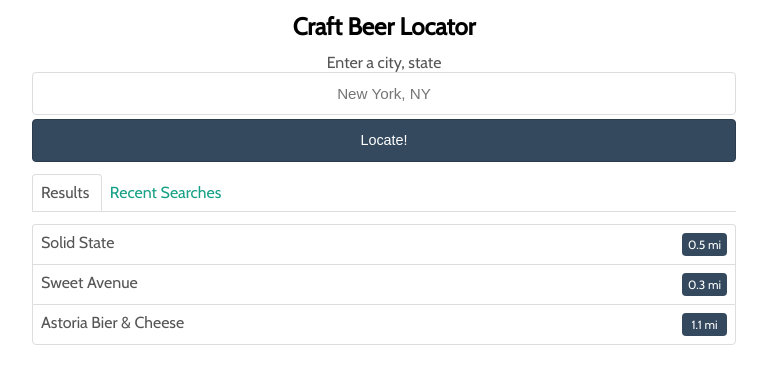
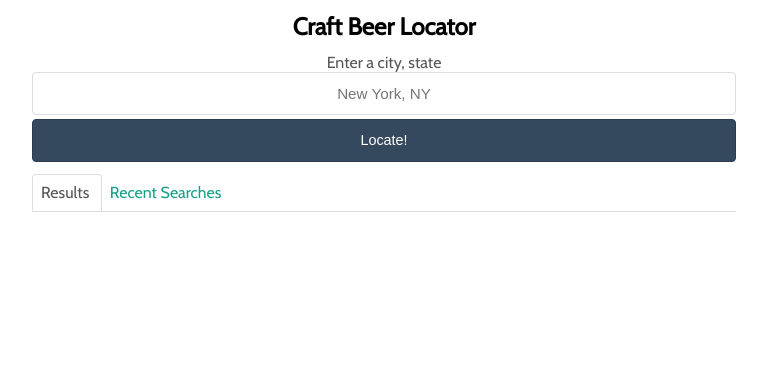
Before and after one commit to MikeAllison/craft-beer-ninja-vuejs, a Vue app: page / in a window 1280 px wide. Shown: the top 384 px of the page, without its empty margins (256-1023 px from the left). Built offline with nearby package versions, Linux system fonts and the light colour scheme; the HTML template or start-up script is replaced by a standard one.

Commit message:
Added code to  retrieved data from SearchForm

```diff
--- a/src/App.vue
+++ b/src/App.vue
@@ -6,7 +6,7 @@
     ></search-modal>
   </teleport>
   <h2>Craft Beer Locator</h2>
-  <search-form></search-form>
+  <search-form @update-places="updatePlaces"></search-form>
   <alert-box v-if="alert.isVisible" v-bind="alert"></alert-box>
   <search-results-section></search-results-section>
 </template>
@@ -26,6 +26,8 @@ export default {
   },
   data() {
     return {
+      places: [],
+      nextPageToken: null,
       searchModal: {
         isVisible: false,
         currentStep: null,
@@ -40,6 +42,7 @@ export default {
   },
   provide() {
     return {
+      places: this.places,
       showSearchModal: this.showSearchModal,
       updateSearchModal: this.updateSearchModal,
       showAlert: this.showAlert
@@ -57,6 +60,12 @@ export default {
       this.alert.alertType = alertType;
       this.alert.alertMsg = alertMsg;
       this.alert.isVisible = true;
+    },
+    updatePlaces(results) {
+      this.places = results.places;
+      this.nextPageToken = results.nextPageToken;
+      console.log(this.places);
+      console.log(this.nextPageToken);
     }
   }
 };
--- a/src/components/ResultsList.vue
+++ b/src/components/ResultsList.vue
@@ -1,20 +1,20 @@
 <template>
   <ul>
     <li
-      v-for="location in locations"
-      :key="location.id"
-      :name="location.name"
-      :distance="location.distance"
+      v-for="place in places"
+      :key="place.place_id"
+      :name="place.name"
+      :distance="place.distance"
     >
-      <span>{{ location.name }}</span>
-      <span class="distance">{{ location.distance }} mi</span>
+      <span>{{ place.name }}</span>
+      <span class="distance">{{ place.distance }} mi</span>
     </li>
   </ul>
 </template>
 
 <script>
 export default {
-  inject: ['locations']
+  inject: ['places']
 };
 </script>
 
--- a/src/components/SearchForm.vue
+++ b/src/components/SearchForm.vue
@@ -25,7 +25,7 @@ export default {
     };
   },
   inject: ['showSearchModal', 'updateSearchModal', 'showAlert'],
-
+  emits: ['update-places'],
   methods: {
     search() {
       const searchLocationInput = this.$refs.searchLocationInput;
@@ -50,8 +50,10 @@ export default {
       axios
         .post(process.env.VUE_APP_API_URI, reqBody)
         .then(response => {
-          console.log(response.data.results);
-          // TO-DO: Pass response.data.results to ResultsList
+          this.$emit('update-places', {
+            places: response.data.places,
+            nextPageToken: response.data.next_page_token
+          });
         })
         .catch(error => {
           console.log(error);
--- a/src/components/SearchResultsSection.vue
+++ b/src/components/SearchResultsSection.vue
@@ -28,11 +28,6 @@ export default {
   data() {
     return {
       selectedTab: 'results-list',
-      locations: [
-        { id: '1', name: 'Solid State', distance: 0.5 },
-        { id: '2', name: 'Sweet Avenue', distance: 0.3 },
-        { id: '3', name: 'Astoria Bier & Cheese', distance: 1.1 }
-      ],
       recentSearches: [
         { id: '1', name: 'New York, NY', placesCount: 50 },
         { id: '2', name: 'Woodside, NY', placesCount: 40 },
@@ -42,7 +37,6 @@ export default {
   },
   provide() {
     return {
-      locations: this.locations,
       recentSearches: this.recentSearches
     };
   },
```
